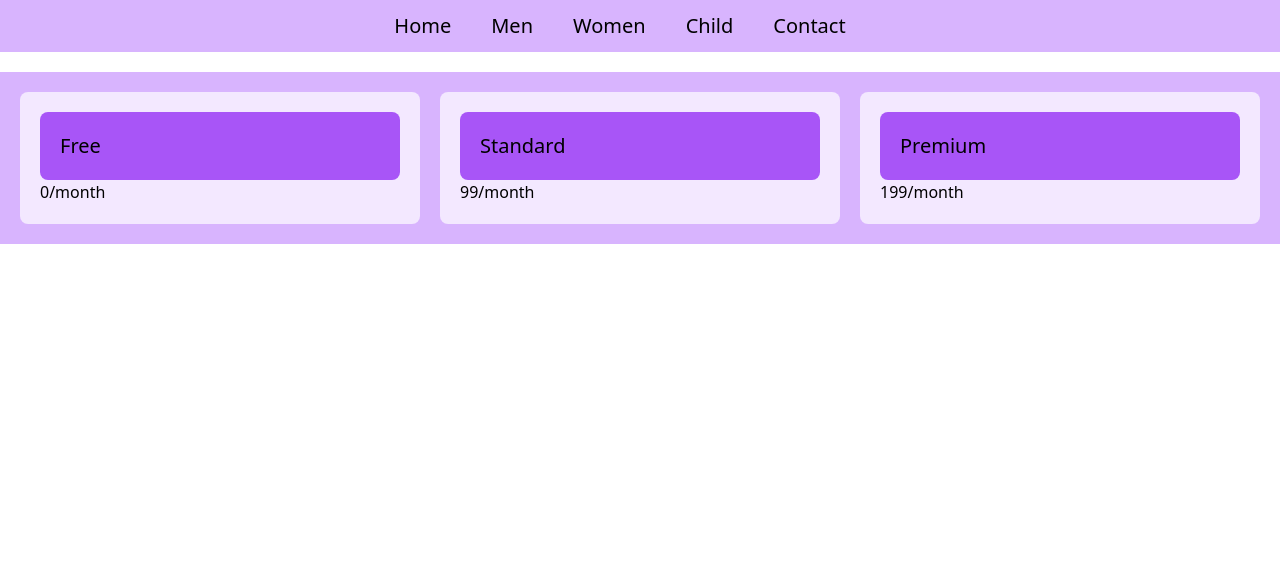
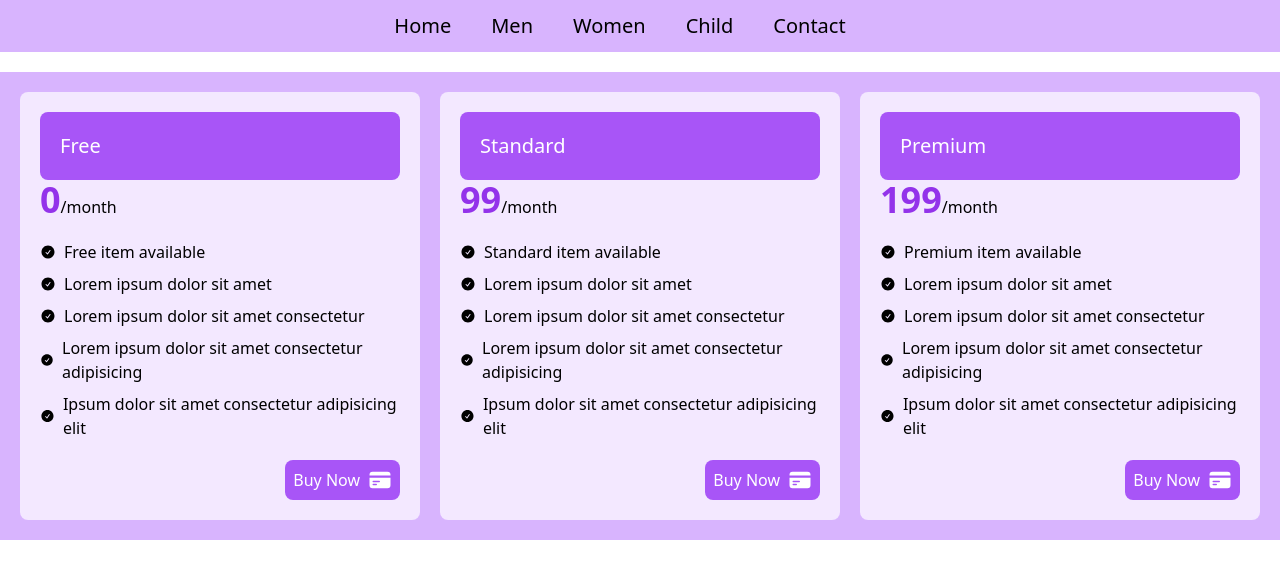
Before and after one commit to ruhulamin111/react-tailwind-framework, a React (Create React App) app: page / in a window 1280 px wide. Shown: the top 578 px of the page. Built offline with nearby package versions, Linux system fonts and the light colour scheme.

Commit message:
item done

```diff
--- /dev/null
+++ b/src/components/Benefits/Benefits.js
@@ -0,0 +1,13 @@
+import { CheckCircleIcon } from '@heroicons/react/24/solid';
+import React from 'react';
+
+const Benefits = ({ benefits }) => {
+    return (
+        <div className='flex items-center gap-2 my-2 '>
+            <CheckCircleIcon className='w-4 h-4'></CheckCircleIcon>
+            <p>{benefits}</p>
+        </div>
+    );
+};
+
+export default Benefits;
--- a/src/components/Item/Item.js
+++ b/src/components/Item/Item.js
@@ -1,16 +1,30 @@
+import { CreditCardIcon, ShoppingCartIcon } from '@heroicons/react/24/solid';
 import React from 'react';
+import Benefits from '../Benefits/Benefits';
 
 const Item = ({ item }) => {
-    const { name, price, duration } = item;
+    const { name, price, duration, benefits } = item;
 
 
     return (
         <div className='bg-purple-100 p-5 rounded-lg'>
-            <h1 className='bg-purple-500 p-5 rounded-lg text-xl '>{name}</h1>
+            <h1 className='bg-purple-500 p-5 rounded-lg text-xl font-thin text-white'>{name}</h1>
             <p>
-                <span>{price}</span>
+                <span className='text-4xl font-bold text-purple-600'>{price}</span>
                 <span>/{duration}</span>
             </p>
+            <div className='my-5'>
+                {
+                    benefits.map((benefits, index) => <Benefits
+                        key={index}
+                        benefits={benefits}
+                    ></Benefits>)
+                }
+
+            </div>
+            <button className='flex bg-purple-500 rounded-lg p-2 text-white float-right'>
+                Buy Now <CreditCardIcon className='w-6 h-6 ml-2'></CreditCardIcon>
+            </button>
 
         </div>
     );
--- a/src/components/Prices/Prices.js
+++ b/src/components/Prices/Prices.js
@@ -3,9 +3,33 @@ import Item from '../Item/Item';
 
 const Prices = () => {
     const prices = [
-        { name: 'Free', price: 0, duration: 'month' },
-        { name: 'Standard', price: 99, duration: 'month' },
-        { name: 'Premium', price: 199, duration: 'month' }
+        {
+            name: 'Free', price: 0, duration: 'month', benefits: [
+                'Free item available',
+                'Lorem ipsum dolor sit amet',
+                'Lorem ipsum dolor sit amet consectetur',
+                'Lorem ipsum dolor sit amet consectetur adipisicing',
+                'Ipsum dolor sit amet consectetur adipisicing elit'
+            ]
+        },
+        {
+            name: 'Standard', price: 99, duration: 'month', benefits: [
+                'Standard item available',
+                'Lorem ipsum dolor sit amet',
+                'Lorem ipsum dolor sit amet consectetur',
+                'Lorem ipsum dolor sit amet consectetur adipisicing',
+                'Ipsum dolor sit amet consectetur adipisicing elit'
+            ]
+        },
+        {
+            name: 'Premium', price: 199, duration: 'month', benefits: [
+                'Premium item available',
+                'Lorem ipsum dolor sit amet',
+                'Lorem ipsum dolor sit amet consectetur',
+                'Lorem ipsum dolor sit amet consectetur adipisicing',
+                'Ipsum dolor sit amet consectetur adipisicing elit'
+            ]
+        }
     ];
 
     return (
```
